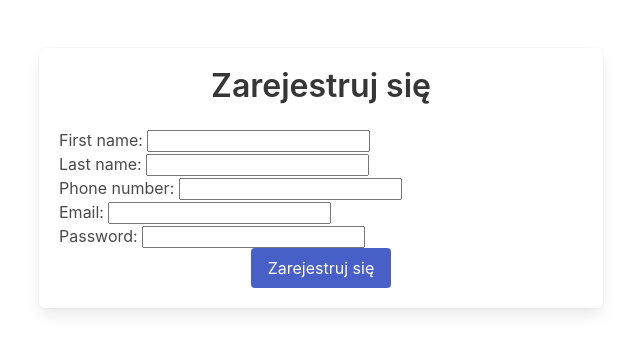
After one commit to HadesXBloodFire/klub_100kilo, a Django app: page /signup/ in a window 1280 px wide. The commit adds this page. Shown: the top 355 px of the page, without its empty margins (319-959 px from the left). Run offline with Django 5.2, Linux system fonts and the light colour scheme.

Commit message:
feat: working login/register logic, some UI and functionality

```diff
--- /dev/null
+++ b/klub_100kilo/forms.py
@@ -0,0 +1,40 @@
+from django import forms
+from django.contrib.auth.models import User
+from django.core.exceptions import ValidationError
+from django.core.validators import EmailValidator, MinLengthValidator, RegexValidator
+
+
+class RegisterForm(forms.ModelForm):
+    first_name = forms.CharField(max_length=30, validators=[MinLengthValidator(1)])
+    last_name = forms.CharField(max_length=30, validators=[MinLengthValidator(1)])
+    phone_number = forms.CharField(max_length=15, validators=[
+        RegexValidator(r'^\d{9}$', message="Numer telefonu musi mieć dokładnie 9 cyfr.")
+    ])
+    email = forms.EmailField(max_length=254, validators=[EmailValidator()])
+    password = forms.CharField(widget=forms.PasswordInput, validators=[
+        MinLengthValidator(8),
+        RegexValidator(r'[A-Za-z0-9@#$%^&+=]',
+                       message="Hasło musi zawierać co najmniej jedną literę, jedną cyfrę i jeden znak specjalny.")
+    ])
+
+    class Meta:
+        model = User
+        fields = ['first_name', 'last_name', 'phone_number', 'email', 'password']
+
+    def clean_email(self):
+        email = self.cleaned_data.get('email')
+        if User.objects.filter(email=email).exists():
+            raise ValidationError("Email already exists")
+        return email
+
+    def save(self, commit=True):
+        user = super(RegisterForm, self).save(commit=False)
+        user.set_password(self.cleaned_data['password'])
+        if commit:
+            user.save()
+        return user
+
+
+class LoginForm(forms.Form):
+    email = forms.EmailField(validators=[EmailValidator()])
+    password = forms.CharField(widget=forms.PasswordInput)
--- a/klub_100kilo/views.py
+++ b/klub_100kilo/views.py
@@ -1,7 +1,14 @@
 from django.contrib.auth.decorators import login_required
 from django.shortcuts import render, redirect
+from django.utils import timezone
+from klub_100kilo.models import Reservations, Users
+from django.contrib.auth import authenticate, login, get_user_model, login as auth_login
+from .forms import RegisterForm, LoginForm
+from django.contrib.auth.hashers import make_password
 
 
+
+@login_required
 def main_page(request):
     return render(request, 'main.html')
 
@@ -14,8 +21,81 @@ def hero_page(request):
 
 @login_required
 def main_page(request):
-    return render(request, 'main.html')
+    user_reservations = Reservations.objects.filter(user_id=1, date__gt=timezone.now())
+    for reservation in user_reservations:
+        reservation.trainer = Users.objects.get(user_id=reservation.trainer_id)
+    return render(request, 'main.html', {'reservations': user_reservations})
 
 
 def reservation_view(request):
     return render(request, 'reservation_main_page.html')
+
+
+# def register_view(request):
+#     if request.method == "POST":
+#         form = RegisterForm(request.POST)
+#         if form.is_valid():
+#             form.save()
+#             return redirect('login')
+#     else:
+#         form = RegisterForm()
+#     return render(request, 'register.html', {'form': form})
+#
+#
+# def login_view(request):
+#     if request.method == "POST":
+#         form = LoginForm(request.POST)
+#         if form.is_valid():
+#             email = form.cleaned_data.get('email')
+#             password = form.cleaned_data.get('password')
+#             user = get_user_model().objects.filter(email=email).first()
+#             if user is not None and user.check_password(password):
+#                 login(request, user)
+#                 return redirect('main_page')
+#     else:
+#         form = LoginForm()
+#     return render(request, 'login.html', {'form': form})
+
+
+def register_view(request):
+    if request.method == "POST":
+        form = RegisterForm(request.POST)
+        if form.is_valid():
+            # Tworzymy instancję naszego własnego modelu Users
+            user = Users()
+            user.first_name = form.cleaned_data.get('first_name')
+            user.last_name = form.cleaned_data.get('last_name')
+            user.phone_number = form.cleaned_data.get('phone_number')
+            user.mail = form.cleaned_data.get('email')
+            user.password = make_password(form.cleaned_data.get('password'))  # Hashujemy hasło przed zapisaniem go
+            user.role = 'User'
+            user.save()  # Zapisz użytkownika do bazy danych
+
+            django_user = get_user_model().objects.create_user(
+                username=form.cleaned_data.get('email'),
+                email=form.cleaned_data.get('email'),
+                password=form.cleaned_data.get('password'),
+                first_name=form.cleaned_data.get('first_name'),
+                last_name=form.cleaned_data.get('last_name'),
+            )
+            django_user.save()
+
+            return redirect('login')
+    else:
+        form = RegisterForm()
+    return render(request, 'register.html', {'form': form})
+
+
+def login_view(request):
+    if request.method == "POST":
+        form = LoginForm(request.POST)
+        if form.is_valid():
+            email = form.cleaned_data.get('email')
+            password = form.cleaned_data.get('password')
+            user = authenticate(request, username=email, password=password)
+            if user is not None:
+                login(request, user)
+                return redirect('main_page')
+    else:
+        form = LoginForm()
+    return render(request, 'login.html', {'form': form})
--- a/lab_projekcik/settings.py
+++ b/lab_projekcik/settings.py
@@ -117,6 +117,7 @@ USE_I18N = True
 
 USE_TZ = True
 
+LOGIN_URL = 'login'
 
 # Static files (CSS, JavaScript, Images)
 # https://docs.djangoproject.com/en/5.0/howto/static-files/
--- a/lab_projekcik/urls.py
+++ b/lab_projekcik/urls.py
@@ -16,15 +16,14 @@ Including another URLconf
 """
 from django.contrib import admin
 from django.urls import path
-from klub_100kilo import views
-
-from django.contrib import admin
-from django.urls import path
-from klub_100kilo.views import reservation_view, hero_page, main_page
+from klub_100kilo.views import reservation_view, hero_page, main_page, register_view, login_view
+from django.contrib.auth import views as auth_views
 
 urlpatterns = [
     path('admin/', admin.site.urls),
     path('reservations/', reservation_view, name='reservations'),
     path('', hero_page, name='hero_page'),
     path('main/', main_page, name='main_page'),
+    path('signup/', register_view, name='register'),
+    path('login/', login_view, name='login'),
 ]
--- a/templates/base.html
+++ b/templates/base.html
@@ -48,7 +48,7 @@
         <div class="content has-text-centered">
             <p>
                 <strong>Authors</strong> <a href="https://github.com/Davsooonowy">Dawid Mularczyk</a>,
-                <a href="https://github.com/HadesXBloodFire2024">Maciej Wilewski</a>. 2024
+                <a href="https://github.com/HadesXBloodFire">Maciej Wilewski</a>. 2024
             </p>
         </div>
     </footer>
--- /dev/null
+++ b/templates/register.html
@@ -0,0 +1,29 @@
+<!-- register.html -->
+<!DOCTYPE html>
+<html>
+<head>
+    <link rel="stylesheet" href="https://cdn.jsdelivr.net/npm/bulma@0.9.3/css/bulma.min.css">
+</head>
+<body>
+    <section class="section">
+        <div class="container">
+            <div class="columns is-centered">
+                <div class="column is-half">
+                    <div class="box">
+                        <h1 class="title has-text-centered">Zarejestruj się</h1>
+                        <form method="POST">
+                            {% csrf_token %}
+                            {{ form.as_p }}
+                            <div class="field">
+                                <div class="control has-text-centered">
+                                    <button type="submit" class="button is-link">Zarejestruj się</button>
+                                </div>
+                            </div>
+                        </form>
+                    </div>
+                </div>
+            </div>
+        </div>
+    </section>
+</body>
+</html>
```
Also changed, not shown: templates/login.html (added, +29 -0 lines), templates/main.html (+51 -7 lines), klub_100kilo/apps.py (line endings or trailing spaces).
